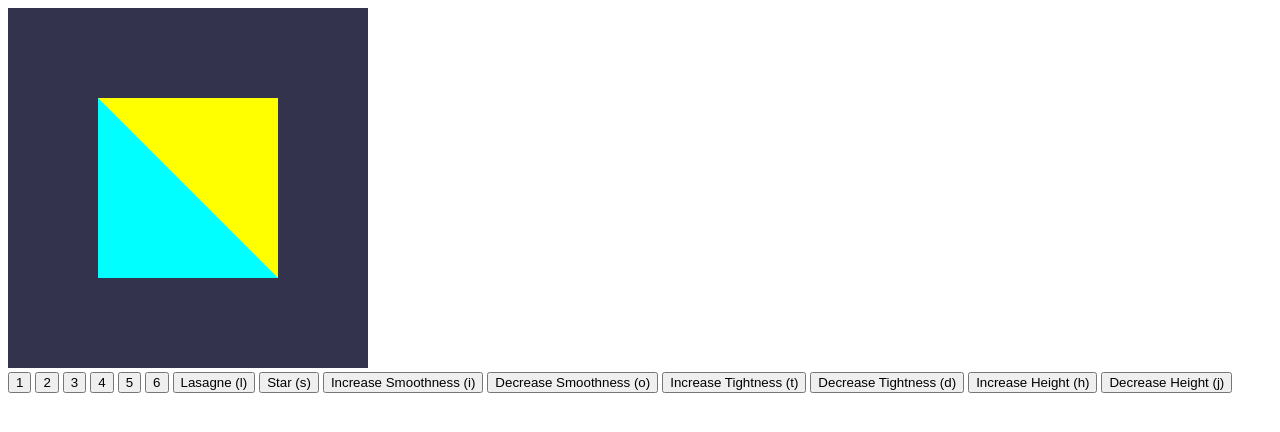
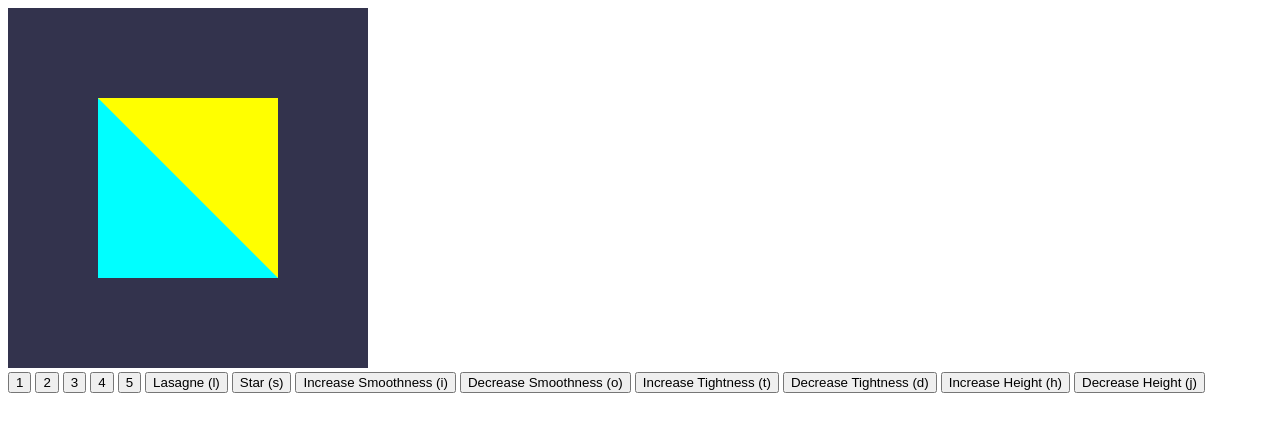
Before and after one commit to AriaKillebrewBruehl/CSCI385, a plain HTML site: page showcase/showcase.html in a window 1280 px wide. Drawn offline with Linux system fonts and the light colour scheme.

Commit message:
Remove unnecessary button

```diff
--- a/showcase/showcase.html
+++ b/showcase/showcase.html
@@ -251,7 +251,6 @@ void main() {
     <button onClick="glButtonAsKey('3')">3</button>
     <button onClick="glButtonAsKey('4')">4</button>
     <button onClick="glButtonAsKey('5')">5</button>
-    <button onClick="glButtonAsKey('6')">6</button>
     <button onClick="glButtonAsKey('l')">Lasagne (l)</button>
     <button onClick="glButtonAsKey('s')">Star (s)</button>
     <button onClick="glButtonAsKey('i')">Increase Smoothness (i)</button>
```
